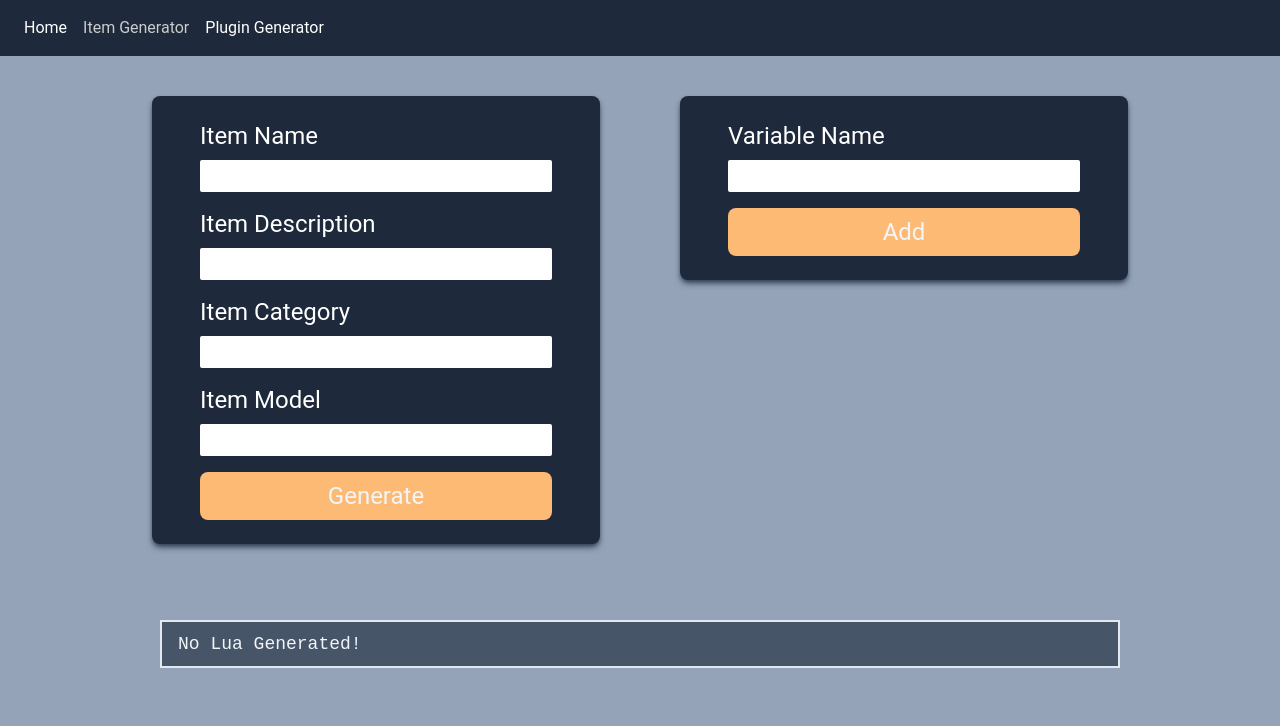
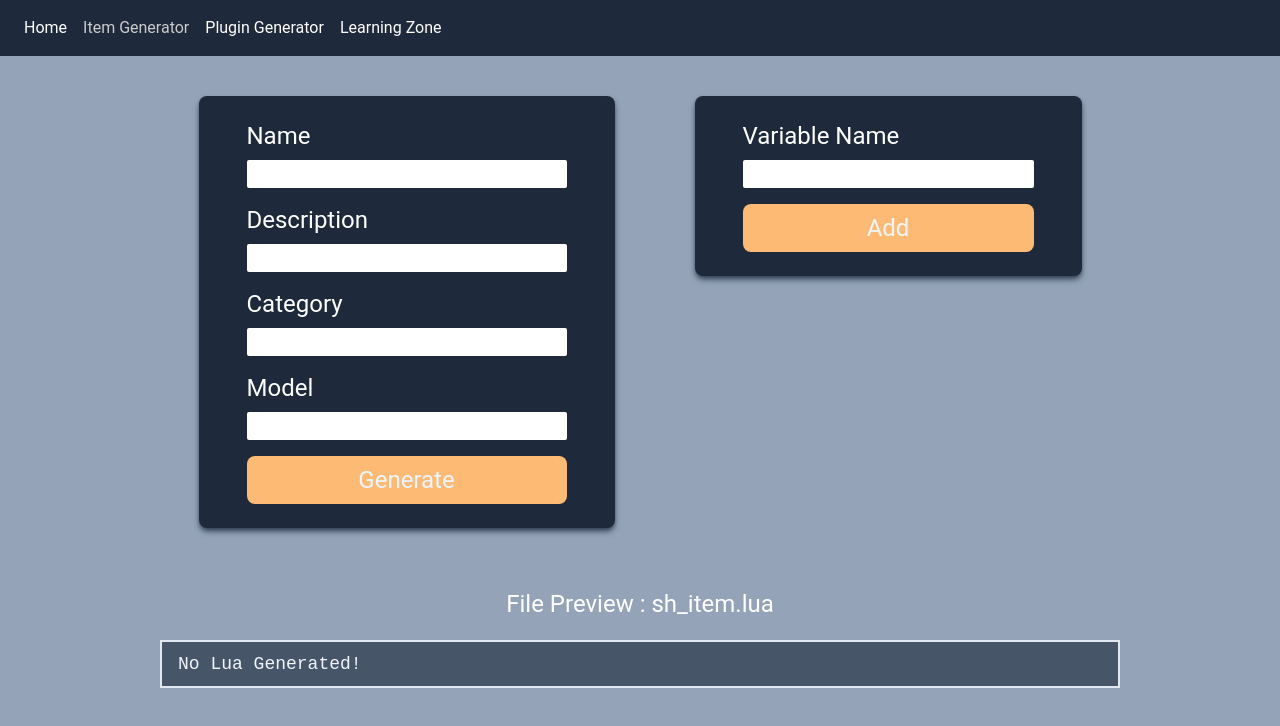
Before and after one commit to n8zone/react-helix-utility, a React (Create React App) app: page /item-generator in a window 1280 px wide. Shown: the top 726 px of the page. Built offline with nearby package versions, Linux system fonts and the light colour scheme.

Commit message:
Learning Zone

```diff
--- a/src/App.js
+++ b/src/App.js
@@ -4,6 +4,7 @@ import Navbar from './components/Navbar';
 import Home from './pages/Home';
 import ItemGenerator from './pages/ItemGenerator';
 import { useEffect } from 'react';
+import Card from './shared/Card';
 
 function App() {
 	useEffect(() => {
@@ -24,6 +25,14 @@ function App() {
 						</>
 					}
 				></Route>
+        <Route path='/learning-zone' element={
+          <div className='mx-auto flex justify-center'>
+            <Card bgColor={'bg-orange-400'}>
+              <h1 className='text-4xl text-white'>Under Construction!</h1>
+            </Card>
+          </div>
+
+        }></Route>
 			</Routes>
 		</Router>
 	);
--- a/src/GenerateItem.js
+++ b/src/GenerateItem.js
@@ -7,17 +7,20 @@ export function generateItemLua(itemName, itemDesc, itemCategory, itemModel, ite
 	ITEM.category = "${itemCategory}"
   ITEM.model = "${itemModel}"
 
-	function ITEM:GetDescription()
+	function ITEM:GetDescription() -- Returns the description of the item
 	<lua_tab>return self.description
 	end
 
-	ITEM.functions.Use = {
+	ITEM.functions.Use = { -- Item function example
 	<lua_tab>OnRun = function(item)
 	<lua_tab><lua_tab>local client = item.player
-	<lua_tab><lua_tab>client:SetHealth(client:Health() + item.health)
+	<lua_tab><lua_tab>client:SetHealth(client:Health() + 5)
 	<lua_tab><lua_tab>client:ChatPrint("You feel refreshed!")
 	<lua_tab><lua_tab>return true
-	<lua_tab>end
+	<lua_tab>end,
+  <lua_tab>OnCanRun = function(item) -- Returns whether or not the player can use the function
+  <lua_tab><lua_tab>return true
+  <lua_tab>end
 	}
   `;
 
--- a/src/components/LuaPreview.jsx
+++ b/src/components/LuaPreview.jsx
@@ -2,7 +2,7 @@ import React from 'react'
 
 function LuaPreview({children}) {
   return (
-    <pre style={{ whiteSpace: "pre-wrap" }}className='text-lg font-extralight font-mono w-9/12 m-4 px-4 py-2 border-slate-200 border-solid border-2 bg-slate-600 text-slate-100'>{children}</pre>
+    <pre style={{ whiteSpace: "pre-wrap" }}className='text-lg font-extralight font-mono w-9/12 m-4 px-4 py-2 border-slate-200 border-solid border-2 bg-slate-600 text-slate-100 mt-0'>{children}</pre>
   )
 }
 
--- a/src/components/Navbar.jsx
+++ b/src/components/Navbar.jsx
@@ -26,6 +26,13 @@ function Navbar() {
         >
         Plugin Generator
       </NavLink>
+      <NavLink
+        to="/learning-zone"
+        end
+        className="mx-2"
+        >
+        Learning Zone
+      </NavLink>
       {/* <NavbarLink destination={'/'} text='Home'/>
       <NavbarLink destination={'/item-generator'} text='Item Generator'/>
       <NavbarLink destination={'/plugin-generator'} text='Plugin Generator'/> */}
--- a/src/pages/ItemGenerator.jsx
+++ b/src/pages/ItemGenerator.jsx
@@ -60,11 +60,11 @@ function ItemGenerator() {
     <div className='text-white  m-auto h-full flex justify-center items-center flex-col gap-5 bg-slate-400 text-2xl'>
       <div>
       <Card bgColor={'bg-slate-800'}>
-        <form onSubmit={handleItemGeneration} className='flex flex-col gap-2 px-4 py-2'>
-          <InputLabelPair text='Item Name' inputType={'text'} onChange={handleNameChange} />
-          <InputLabelPair text='Item Description' inputType={'text'} onChange={handleDescriptionChange} />
-          <InputLabelPair text='Item Category' inputType={'text'} onChange={handleCategoryChange} />
-          <InputLabelPair text='Item Model' inputType={'text'} onChange={handleModelChange} />
+        <form onSubmit={handleItemGeneration} className='flex flex-col gap-2 px-4 py-2 w-96'>
+          <InputLabelPair text='Name' inputType={'text'} onChange={handleNameChange} />
+          <InputLabelPair text='Description' inputType={'text'} onChange={handleDescriptionChange} />
+          <InputLabelPair text='Category' inputType={'text'} onChange={handleCategoryChange} />
+          <InputLabelPair text='Model' inputType={'text'} onChange={handleModelChange} />
           <Button type='submit'>Generate</Button>
         </form>
       </Card>
@@ -75,6 +75,7 @@ function ItemGenerator() {
         </form>
       </Card>
       </div>
+      <h1 className='mb-0 pb-0'>File Preview : sh_item.lua</h1>
       <LuaPreview>{previewLua}</LuaPreview>
     </div>
   )
--- a/src/shared/InputLabelPair.jsx
+++ b/src/shared/InputLabelPair.jsx
@@ -3,8 +3,8 @@ import React from 'react'
 function InputLabelPair({text, inputType, onChange}) {
   return (
     <div className='flex flex-col mb-2 mx-4'>
-      <label className='text-white mb-2'>{text}</label>
-      <input className='rounded-sm px-2' type={inputType} onChange={onChange} />
+      <label className='text-white mb-2 text-2xl'>{text}</label>
+      <input className='rounded-sm px-2 text-xl' type={inputType} onChange={onChange} />
     </div>
   )
 }
```
